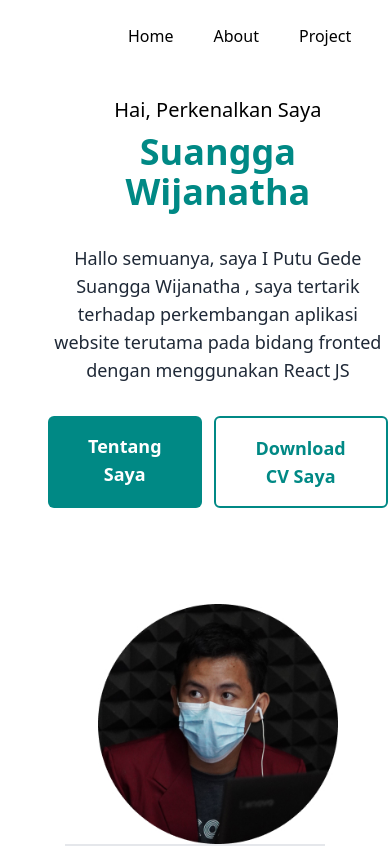
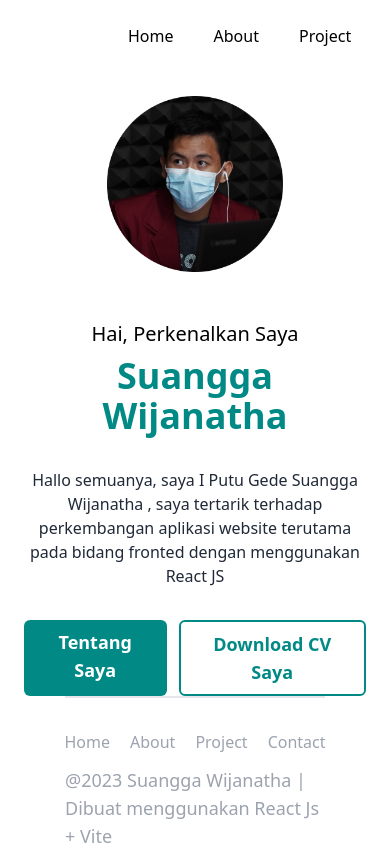
Before and after one commit to suanggawija/Portofolio, a React (Vite) app: page / in a window 390 px wide. Shown: the top 848 px of the page. Built offline with nearby package versions, Linux system fonts and the light colour scheme.

Commit message:
update responsive website

```diff
--- a/index.html
+++ b/index.html
@@ -2,9 +2,9 @@
 <html lang="en">
   <head>
     <meta charset="UTF-8" />
-    <link rel="icon" type="image/svg+xml" href="/vite.svg" />
+    <link rel="icon" type="image/svg+xml" href="/src/assets/image/logoIcon.svg" />
     <meta name="viewport" content="width=device-width, initial-scale=1.0" />
-    <title>Vite + React</title>
+    <title>Suangga Wijanatha</title>
   </head>
   <body>
     <div id="root"></div>
--- a/src/component/atom/Button/index.jsx
+++ b/src/component/atom/Button/index.jsx
@@ -3,7 +3,7 @@ import { Link } from 'react-router-dom'
 
 const Button = ({title, link}) => {
   return (
-    <Link to={link} className='transition duration-200 ease-in-out px-10 py-4 bg-main-color font-semibold text-lg text-white rounded-md hover:bg-opacity-80' >{title}</Link>
+    <Link to={link} className='transition duration-200 ease-in-out px-4 lg:px-10 py-2 lg:py-4 bg-main-color font-semibold text-lg text-white rounded-md hover:bg-opacity-80' >{title}</Link>
   )
 }
 
--- a/src/component/atom/ButtonSecondary/index.jsx
+++ b/src/component/atom/ButtonSecondary/index.jsx
@@ -3,7 +3,7 @@ import { Link } from 'react-router-dom'
 
 const ButtonSecondary = ({title, link}) => {
   return (
-    <Link to={link} className='transition duration-200 ease-in-out px-10 py-4 bg-white border-solid border-2 border-main-color  font-semibold text-lg text-main-color rounded-md hover:text-white hover:bg-main-color' >{title}</Link>
+    <Link to={link} className='transition duration-200 ease-in-out px-4 lg:px-10 py-2 lg:py-4 bg-white border-solid border-2 border-main-color  font-semibold text-lg text-main-color rounded-md hover:text-white hover:bg-main-color' >{title}</Link>
   )
 }
 
--- a/src/component/atom/Paragraf/index.jsx
+++ b/src/component/atom/Paragraf/index.jsx
@@ -2,7 +2,7 @@ import React from 'react'
 
 const Paragraf = ({paragraf}) => {
   return (
-    <p className='text-gray-800 text-lg'>{paragraf}</p>
+    <p className='text-gray-800 text-md lg:text-lg'>{paragraf}</p>
   )
 }
 
--- a/src/component/atom/SkillBox/index.jsx
+++ b/src/component/atom/SkillBox/index.jsx
@@ -3,7 +3,7 @@ import React from 'react'
 const SkillBox = ({image}) => {
   return (
     <div className='w-full flex justify-center'>
-      <img src={image} alt="" className='p-10 bg-white drop-shadow-md rounded-md ' />
+      <img src={image} alt="" className='lg:p-10 p-3 bg-white drop-shadow-md rounded-md ' />
     </div>
   )
 }
--- a/src/pages/About/index.jsx
+++ b/src/pages/About/index.jsx
@@ -5,10 +5,10 @@ import { Bootstrap, Figma, Html, Javascript, Php, Profile, Css, Tailwind, ReactI
 const About = () => {
   return (
     <>
-        <div className='h-screen flex flex-col pt-32 items-center' id='about'>
+        <div className='lg:h-screen flex flex-col pt-32 items-center' id='about'>
             <Heading heading={'Teantang Saya'}/>
             <div className='py-8'><img src={Profile} alt="" className='w-48' /></div>
-            <div className='lg:w-7/12 w-9/12 pt-6 pb-12 text-center'>
+            <div className='lg:w-7/12 w-10/12 pt-6 pb-12 text-center'>
                 <Paragraf paragraf={'Hallo semuanya, saya I Putu Gede Suangga Wijanatha, orang orang memanggil saya Suangga.  Saya berumur 20 tahun dan kini tinggal di Denpasar Bali. Saya merupakan mahasiswa dari Instutut Bisnis Dan Teknologi Indonesia. Saya suka dalam melakukan eksplorasi terhadap perkembangan aplikasi website terutama pada bidang fronted dengan menggunakan React JS dan sampai sekarang terus belajar untuk mendalami ilmu saya.'}/>
             </div>
             <div className='flex gap-3'>
@@ -16,9 +16,9 @@ const About = () => {
                 <CV/>
             </div>
         </div>
-        <div className='lg:h-screen text-center flex flex-col items-center justify-center pt-64 pb-24 lg:pb-0 lg:pt-0'>
+        <div className='lg:h-screen text-center flex flex-col items-center justify-center pt-32 pb-24 lg:pb-0 lg:pt-0'>
             <Heading heading={'Keahlian Saya'}/>
-            <div className='grid lg:grid-cols-5 grid-cols-3 gap-8 px-12 lg:px-52 pt-12'>
+            <div className='grid lg:grid-cols-5 grid-cols-3 gap-3 lg:gap-8 px-12 lg:px-52 pt-12'>
                 <SkillBox image={Html}/>
                 <SkillBox image={Css}/>
                 <SkillBox image={Javascript}/>
--- a/src/pages/Home/index.jsx
+++ b/src/pages/Home/index.jsx
@@ -4,21 +4,21 @@ import { Profile } from '../../assets'
 
 const Home = () => {
   return (
-    <div className='w-full h-screen flex items-center gap-16 px-12 lg:px-44' id='home' >
-        <div className='grid lg:grid-cols-3'>
-            <div className='lg:col-span-2 text-center lg:text-left lg:mt-0 mt-24'>
+    <div className='w-full lg:h-screen flex items-center gap-16 px-6 lg:px-44' id='home' >
+        <div className='lg:grid lg:grid-cols-3 flex flex-col-reverse'>
+            <div className='lg:col-span-2 text-center lg:text-left lg:mt-0 mt-12'>
                 <span className='text-xl'>Hai, Perkenalkan Saya</span>
                 <h1 className='text-4xl font-bold text-main-color mt-2'>Suangga Wijanatha</h1>
                 <div className='my-8'>
                     <Paragraf paragraf={'Hallo semuanya, saya I Putu Gede Suangga Wijanatha , saya tertarik terhadap perkembangan aplikasi website terutama pada bidang fronted dengan menggunakan React JS'}/>
                 </div>
-                <div className='flex gap-3'>
+                <div className='flex gap-3 lg:justify-start justify-center'>
                     <Button title={'Tentang Saya'} link={'/about'}/>
                     <CV/>
                 </div>
             </div>
             <div className='flex w-full justify-center items-center lg:mt-0 mt-24'>
-                <img src={Profile} alt="" className='w-60 '/>
+                <img src={Profile} alt="" className='lg:w-60  w-44'/>
             </div>
         </div>
     </div>
--- a/src/pages/Project/index.jsx
+++ b/src/pages/Project/index.jsx
@@ -6,7 +6,7 @@ const Project = () => {
   return (
     <div className='py-32 flex flex-col items-center' id='project'>
       <Heading heading={'Proyek Saya'}/>
-      <div className='grid lg:grid-cols-2 gap-8 px-12 lg:px-52 w-full pt-12'>
+      <div className='grid lg:grid-cols-2 gap-8 px-4 lg:px-52 w-full pt-12'>
         <ProjectCard
           imageCard={Load}
           heading={'Crud proram laravel'}
```
Also changed, not shown: src/assets/image/logoIcon.svg (added).
